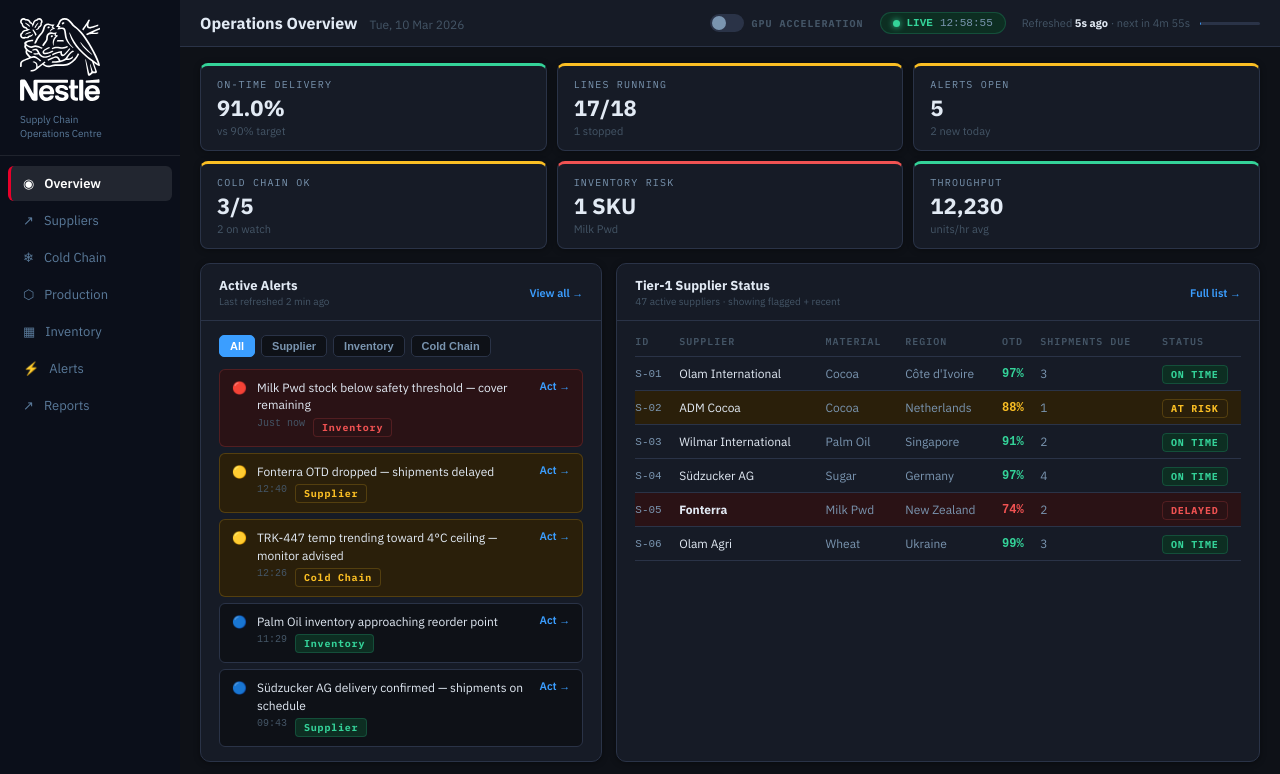
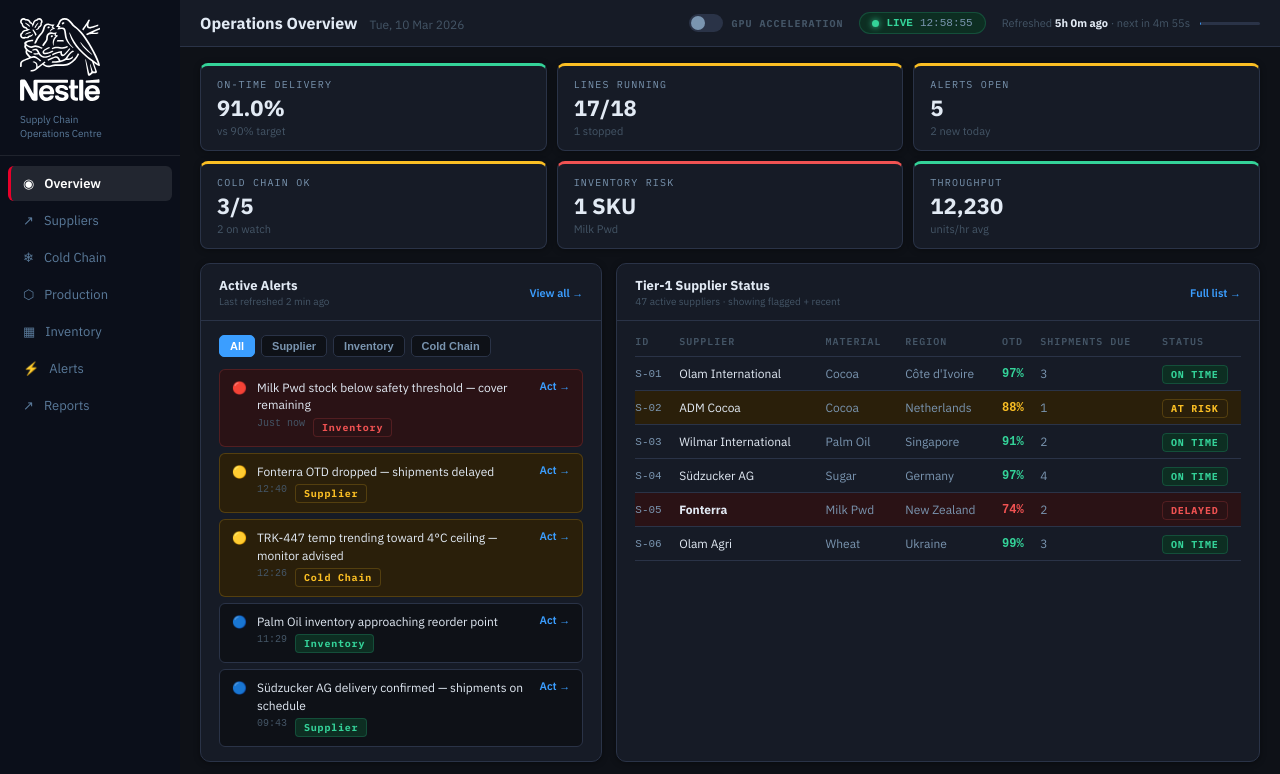
Before and after one commit to mwaldrop-dev/nestle-demo, a React (Vite) app: page / in a window 1280 px wide. Shown: the top 774 px of the page. Built offline with nearby package versions, Linux system fonts and the light colour scheme.

Commit message:
Show 5-hour-old refresh time when GPU acceleration is off
Initial lastRefresh is set to 5 hours ago so the normal dashboard
appears stale, motivating the GPU acceleration toggle during demo.

Co-Authored-By: Claude Opus 4.6 <noreply@anthropic.com>

```diff
--- a/src/OperationalDashboard.jsx
+++ b/src/OperationalDashboard.jsx
@@ -43,7 +43,7 @@ const REFRESH_INTERVAL = 5 * 60 * 1000; // 5 minutes
 
 function useDataRefresh() {
   const [tick, setTick] = useState(0);
-  const [lastRefresh, setLastRefresh] = useState(new Date());
+  const [lastRefresh, setLastRefresh] = useState(() => new Date(Date.now() - 5 * 60 * 60 * 1000));
   const [isRefreshing, setIsRefreshing] = useState(false);
 
   useEffect(() => {
@@ -812,16 +812,19 @@ function ActionModal({ alert, onClose, onDismiss }) {
 /* ─── Refresh timer display ─────────────────────────────────────────── */
 function RefreshTimer({ lastRefresh, isRefreshing, now }) {
   const elapsed = Math.floor((now - lastRefresh) / 1000);
-  const elapsedMin = Math.floor(elapsed / 60);
+  const elapsedHrs = Math.floor(elapsed / 3600);
+  const elapsedMin = Math.floor((elapsed % 3600) / 60);
   const elapsedSec = elapsed % 60;
-  const remaining = Math.max(0, 5 * 60 - elapsed);
+  const remaining = Math.max(0, 5 * 60 - (elapsed % (5 * 60)));
   const remainingMin = Math.floor(remaining / 60);
   const remainingSec = remaining % 60;
-  const progress = Math.min(elapsed / (5 * 60), 1);
+  const progress = Math.min((elapsed % (5 * 60)) / (5 * 60), 1);
 
-  const agoStr = elapsedMin > 0
-    ? `${elapsedMin}m ${elapsedSec}s ago`
-    : `${elapsedSec}s ago`;
+  const agoStr = elapsedHrs > 0
+    ? `${elapsedHrs}h ${elapsedMin}m ago`
+    : elapsedMin > 0
+      ? `${elapsedMin}m ${elapsedSec}s ago`
+      : `${elapsedSec}s ago`;
   const nextStr = remaining > 0
     ? `${remainingMin}m ${remainingSec}s`
     : "now";
```
